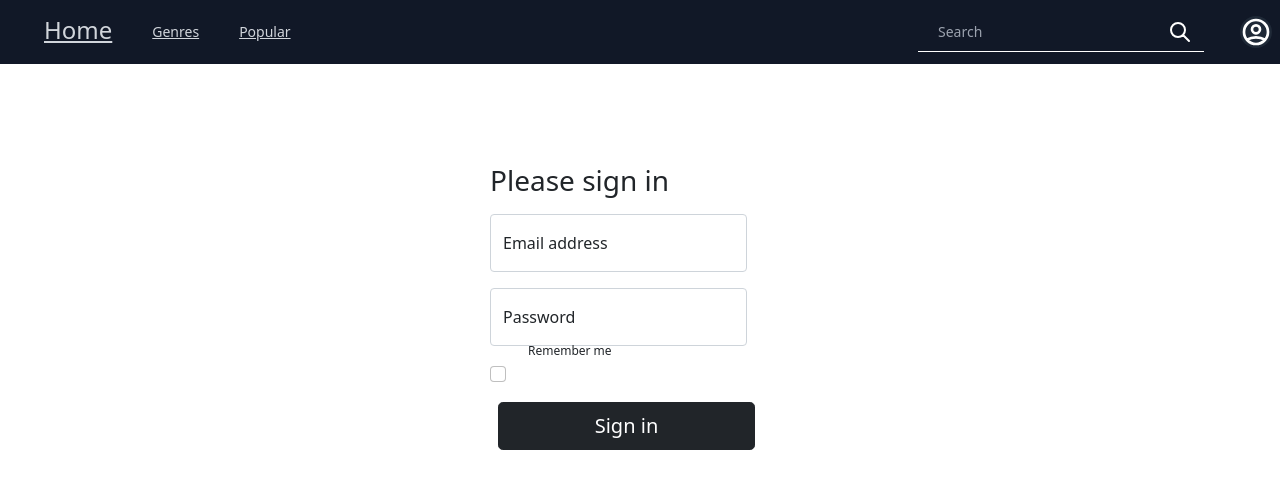
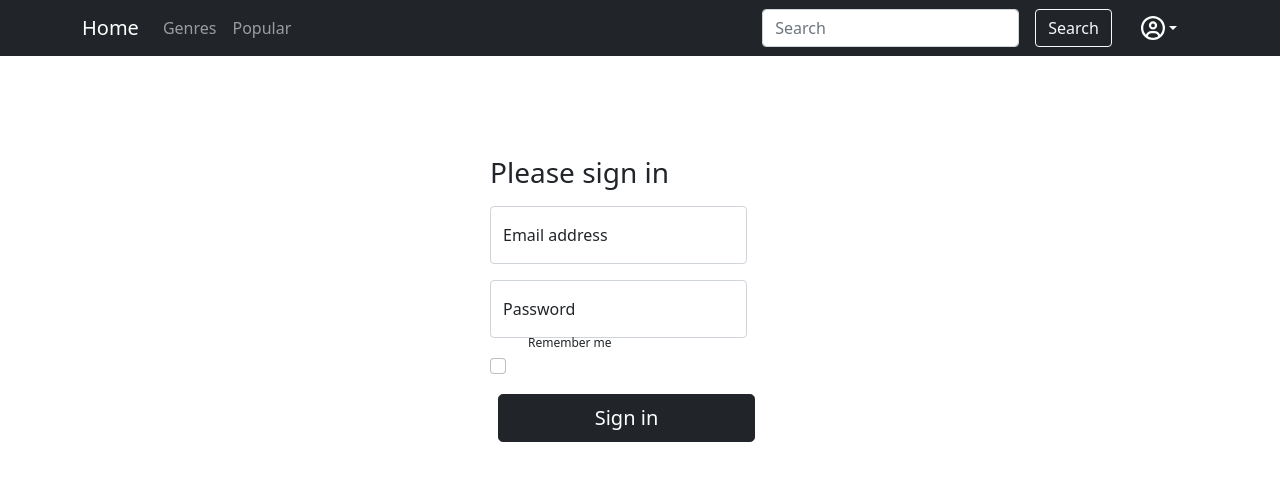
Before and after one commit to AlessandroCanossa/tec-web-project, a Next.js app in the folder frontend/: page /login in a window 1280 px wide. Shown: the top 488 px of the page. Built offline with nearby package versions, Linux system fonts and the light colour scheme.

Commit message:
refactored navbar

```diff
--- a/frontend/components/navbar.module.css
+++ /dev/null
@@ -1,64 +0,0 @@
-.menu_btn {
-  @apply inline-flex items-center justify-center p-2 rounded-md text-gray-400
-}
-
-.menu_btn:hover {
-  @apply text-white bg-gray-700
-}
-
-.menu_btn:focus {
-  @apply outline-none ring-2 ring-inset ring-white
-}
-
-.account_zone {
-  @apply absolute inset-y-0 right-0 flex items-center pr-2 sm:static sm:inset-auto sm:ml-6 sm:pr-0
-}
-
-.nav_items {
-  @apply flex-1 flex items-center justify-center sm:items-stretch sm:justify-start
-}
-
-.nav_item {
-  @apply text-gray-300 px-3 py-4 rounded-md text-sm font-medium
-}
-
-.nav_item:hover {
-  @apply text-white
-}
-
-.nav_home {
-  @apply text-gray-300 px-3 py-2 text-2xl transition
-}
-
-.nav_home:hover {
-  @apply text-white
-}
-
-.menu_item {
-  @apply text-gray-300 block px-3 py-2 rounded-md text-base font-medium transition
-}
-
-.menu_item:hover {
-  @apply bg-gray-700 text-white
-}
-
-.menu {
-  @apply px-2 pt-2 pb-3 space-y-1
-}
-
-.search_bar {
-  @apply relative mx-auto text-white
-}
-
-.search_bar input {
-  @apply border-gray-300 bg-gray-900 h-10 px-5 pr-16 text-sm;
-  border-bottom: 1px solid;
-}
-
-.search_bar input:focus {
-  @apply outline-none
-}
-
-.search_bar button {
-  @apply absolute right-0 top-0 mt-2 mr-3
-}
--- a/frontend/components/navbar.tsx
+++ b/frontend/components/navbar.tsx
@@ -1,99 +1,66 @@
+import {
+  Navbar,
+  Nav,
+  Container,
+  Form,
+  FormControl,
+  Button,
+} from "react-bootstrap";
 import Link from "next/link";
-
 import { useState } from "react";
-import { Disclosure } from "@headlessui/react";
-import { MenuIcon, XIcon, SearchIcon } from "@heroicons/react/outline";
 import UserMenu from "./userMenu";
-// import LoginModal from "./modals/login";
-
-import styles from "./navbar.module.css";
-
-const navigation = [
-  { name: "Home", href: "/" },
-  { name: "Genres", href: "#genre" },
-  { name: "Popular", href: "#popular" },
-];
 
 const MyNavbar = () => {
   const [logged, setLoggedState] = useState(true);
 
   return (
-    <Disclosure as="nav" className="bg-gray-900">
-      {({ open }) => (
-        <>
-          <div className="max-w-7xl mx-auto px-2 sm:px-6 lg:px-8">
-            <div className="relative flex items-center justify-between h-16">
-              <div className="absolute inset-y-0 left-0 flex items-center sm:hidden">
-                {/* Mobile menu button*/}
-                <Disclosure.Button className={styles.menu_btn}>
-                  <span className="sr-only">Open main menu</span>
-                  {open ? (
-                    <XIcon className="block h-6 w-6" aria-hidden="true" />
-                  ) : (
-                    <MenuIcon className="block h-6 w-6" aria-hidden="true" />
-                  )}
-                </Disclosure.Button>
-              </div>
+    <Navbar className="navbar-expand-lg" variant="dark" bg="dark">
+      <Container>
+        <Link href="/" passHref>
+          <Navbar.Brand>Home</Navbar.Brand>
+        </Link>
+        <Navbar.Collapse
+          className="me-auto my-2 my-lg-0"
+          style={{ maxHeight: "100px" }}
+        >
+          <Nav className="me-auto my-2 my-lg-0">
+            <Nav.Item className="">
+              <Link href="/series" passHref>
+                <Nav.Link>Genres</Nav.Link>
+              </Link>
+            </Nav.Item>
+            <Nav.Item className="">
+              <Link href="/series" passHref>
+                <Nav.Link>Popular</Nav.Link>
+              </Link>
+            </Nav.Item>
+          </Nav>
+          <Form className="d-flex">
+            <FormControl
+              type="search"
+              placeholder="Search"
+              className="me-2"
+              aria-label="Search"
+            />
+            <Button variant="outline-light">Search</Button>
+          </Form>
 
-              {/* Navigation */}
-              <div className={styles.nav_items}>
-                <div className="hidden sm:block sm:ml-6">
-                  <div className="flex space-x-4">
-                    {navigation.map((item) => (
-                      <Link href={item.href} passHref key={item.name}>
-                        <a
-                          className={
-                            item.name === "Home"
-                              ? styles.nav_home
-                              : styles.nav_item
-                          }
-                        >
-                          {item.name}
-                        </a>
-                      </Link>
-                    ))}
-                  </div>
-                </div>
-              </div>
-              {/*search bar*/}
-              <div className={styles.search_bar}>
-                <input type="search" name="search" placeholder="Search" />
-                <button type="submit">
-                  <SearchIcon className={"block h-6 w-6"} />
-                </button>
-              </div>
-              <div className={styles.account_zone}>
-                {/* Profile dropdown */}
           {logged ? (
             <UserMenu setLoggedState={setLoggedState} />
           ) : (
             <>
               <Link href={"/login"} passHref>
-                      <button className={"btn btn_dark"}>Log in</button>
+                <Button variant={"light"}>Log in</Button>
               </Link>
               <Link href={"/registration"} passHref>
-                      <button className={"btn btn_light"}>Sign up</button>
+                <Button variant={"outline-light"}>Sign up</Button>
               </Link>
             </>
           )}
-              </div>
-            </div>
-          </div>
-
-          <Disclosure.Panel className="sm:hidden">
-            <div className={styles.menu}>
-              {navigation.map((item) => (
-                <Link href={item.href} passHref key={item.name}>
-                  <Disclosure.Button as="a" className={styles.menu_item}>
-                    {item.name}
-                  </Disclosure.Button>
-                </Link>
-              ))}
-            </div>
-          </Disclosure.Panel>
-        </>
-      )}
-    </Disclosure>
+        </Navbar.Collapse>
+      </Container>
+    </Navbar>
   );
 };
+
 export default MyNavbar;
--- a/frontend/components/userMenu.module.css
+++ /dev/null
@@ -1,27 +0,0 @@
-.menu_item {
-  @apply block px-4 py-2 text-sm text-gray-700
-}
-
-.menu_item:hover {
-  @apply bg-gray-100
-}
-
-.menu_items {
-  @apply origin-top-right absolute right-0 mt-2 w-48 rounded-md shadow-lg py-1 bg-white ring-1 ring-black ring-opacity-5
-}
-
-.menu_items:focus {
-  @apply outline-none
-}
-
-.menu_btn {
-  @apply bg-gray-800 flex text-sm rounded-full
-}
-
-.menu_btn:focus {
-  @apply outline-none ring-2 ring-offset-2 ring-offset-gray-800 ring-white
-}
-
-.user_icon {
-  @apply block h-8 w-8 rounded-full text-white
-}
--- a/frontend/components/userMenu.tsx
+++ b/frontend/components/userMenu.tsx
@@ -1,58 +1,81 @@
 import { Dispatch, Fragment, SetStateAction } from "react";
-import { Menu, Transition } from "@headlessui/react";
-import { UserCircleIcon } from "@heroicons/react/outline";
+import { Dropdown, Button } from "react-bootstrap";
 import Link from "next/link";
+import { faUserCircle } from "@fortawesome/free-regular-svg-icons";
 
 import styles from "./userMenu.module.css";
+import { FontAwesomeIcon } from "@fortawesome/react-fontawesome";
 
 const UserMenu = (props: {
   setLoggedState: Dispatch<SetStateAction<boolean>>;
 }) => {
   return (
-    <Menu as="div" className="ml-3 relative">
-      <div>
-        <Menu.Button className={styles.menu_btn}>
-          <span className="sr-only">Open user menu</span>
-          <UserCircleIcon className={styles.user_icon} />
-        </Menu.Button>
-      </div>
-      <Transition
-        as={Fragment}
-        enter="transition ease-out duration-100"
-        enterFrom="transform opacity-0 scale-95"
-        enterTo="transform opacity-100 scale-100"
-        leave="transition ease-in duration-75"
-        leaveFrom="transform opacity-100 scale-100"
-        leaveTo="transform opacity-0 scale-95"
-      >
-        <Menu.Items className={styles.menu_items}>
-          <Menu.Item>
-            <Link href={"/user/me"}>
-              <a href="#" className={styles.menu_item}>
-                Your Profile
-              </a>
-            </Link>
-          </Menu.Item>
-          <Menu.Item>
-            <Link href={"#"} passHref>
-              <a href="#" className={styles.menu_item}>
-                Settings
-              </a>
-            </Link>
-          </Menu.Item>
-          <Menu.Item>
+    <Dropdown>
+      <Dropdown.Toggle variant={"dark"}>
+        {/*@ts-ignore*/}
+        <FontAwesomeIcon icon={faUserCircle} size={"xl"}></FontAwesomeIcon>
+      </Dropdown.Toggle>
+      <Dropdown.Menu>
+        <Dropdown.Item href="/user/me">Your profile</Dropdown.Item>
+        <Dropdown.Item href="/settings">Settings</Dropdown.Item>
+        <Dropdown.Divider></Dropdown.Divider>
+        <Dropdown.Item>
           <Link href={"/"} passHref>
             <a
-                className={styles.menu_item}
+              className={"text-black text-decoration-none"}
               onClick={() => props.setLoggedState(false)}
             >
               Sign out
             </a>
           </Link>
-          </Menu.Item>
-        </Menu.Items>
-      </Transition>
-    </Menu>
+        </Dropdown.Item>
+      </Dropdown.Menu>
+    </Dropdown>
+    //
+    //   <Menu as="div" className="ml-3 relative">
+    // <div>
+    // <Menu.Button className={ styles.menu_btn }>
+    // <span className="sr-only">Open user menu</span>
+    // <UserCircleIcon className={ styles.user_icon }/>
+    // </Menu.Button>
+    // </div>
+    // <Transition
+    //     as={ Fragment }
+    //     enter="transition ease-out duration-100"
+    //     enterFrom="transform opacity-0 scale-95"
+    //     enterTo="transform opacity-100 scale-100"
+    //     leave="transition ease-in duration-75"
+    //     leaveFrom="transform opacity-100 scale-100"
+    //     leaveTo="transform opacity-0 scale-95"
+    //   >
+    //     <Menu.Items className={ styles.menu_items }>
+    //       <Menu.Item>
+    //         <Link href={ "/user/me" }>
+    //           <a href="#" className={ styles.menu_item }>
+    //             Your Profile
+    //           </a>
+    //         </Link>
+    //       </Menu.Item>
+    //       <Menu.Item>
+    //         <Link href={ "#" } passHref>
+    //           <a href="#" className={ styles.menu_item }>
+    //             Settings
+    //           </a>
+    //         </Link>
+    //       </Menu.Item>
+    //       <Menu.Item>
+    //         <Link href={ "/" } passHref>
+    //           <a
+    //             className={ styles.menu_item }
+    //             onClick={ () => props.setLoggedState(false) }
+    //           >
+    //             Sign out
+    //           </a>
+    //         </Link>
+    //       </Menu.Item>
+    //     </Menu.Items>
+    //   </Transition>
+    // </Menu>
   );
 };
 export default UserMenu;
```
Lines whose indentation alone changed are shown as unchanged.
